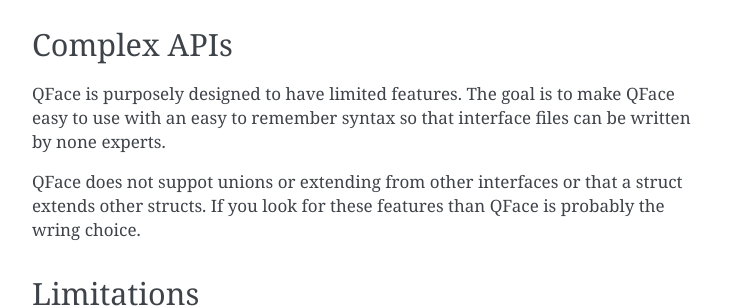
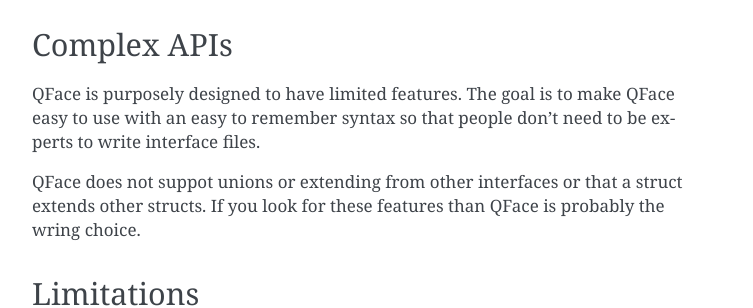
Before and after one commit to Pelagicore/qface, a Sphinx documentation site: the page built from docs/motivation.rst, in a window 1280 px wide and 900 px high, scrolled down 1628 px. Shown: the part 276-584 px from the top of the window, without its empty margins (388-1141 px from the left). Built offline with Sphinx 7.4.7, drawn with Linux system fonts in a browser that asks for light colours.

Commit message:
Update motivation.rst
Reword around "none experts"

```diff
--- a/docs/motivation.rst
+++ b/docs/motivation.rst
@@ -54,7 +54,7 @@
 Complex APIs
 ============
 
-QFace is purposely designed to have limited features. The goal is to make QFace easy to use with an easy to remember syntax so that interface files can be written by none experts.
+QFace is purposely designed to have limited features. The goal is to make QFace easy to use with an easy to remember syntax so that people don't need to be experts to write interface files.
 
 QFace does not suppot unions or extending from other interfaces or that a struct extends other structs. If you look for these features than QFace is probably the wring choice.
 
```
